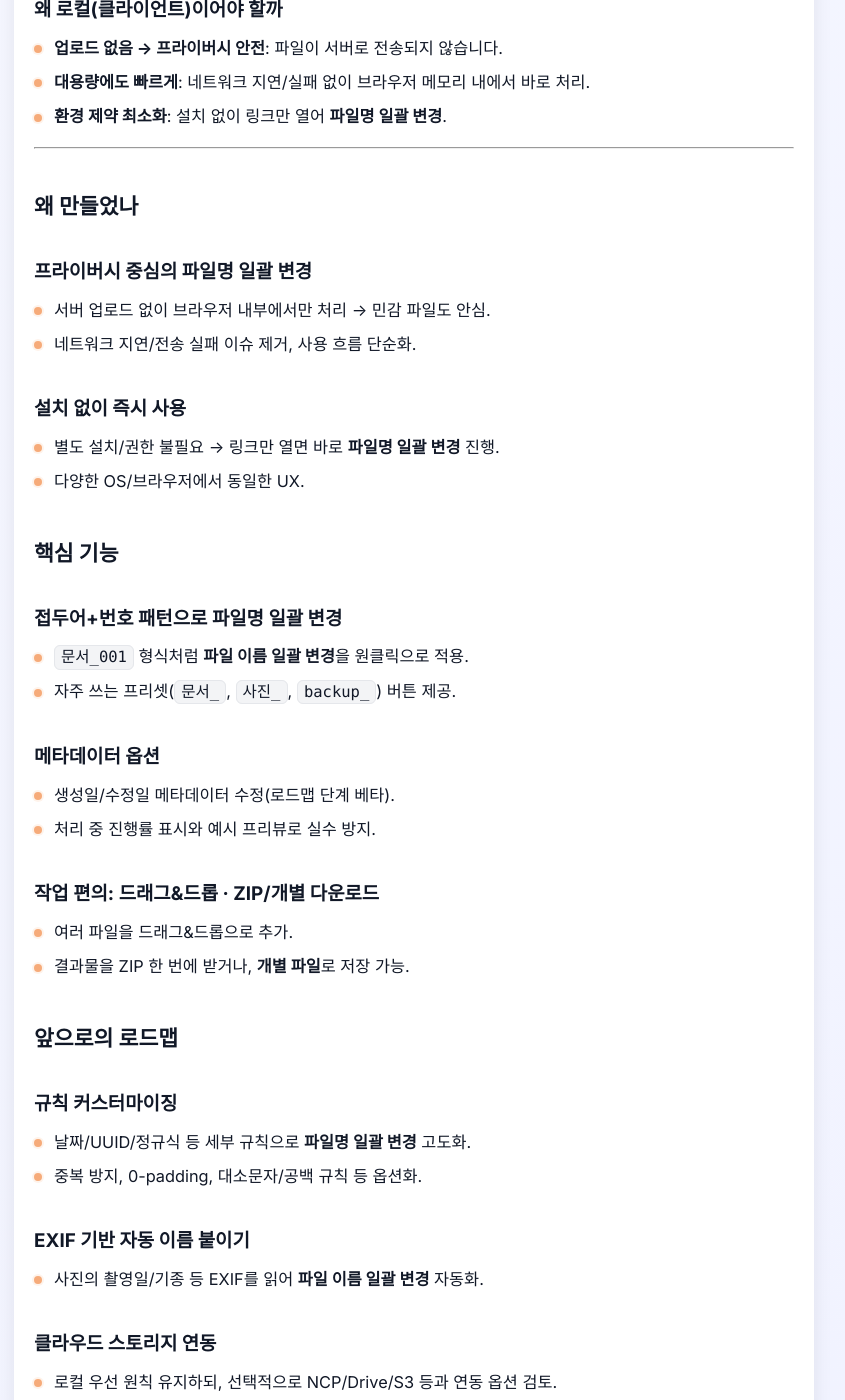
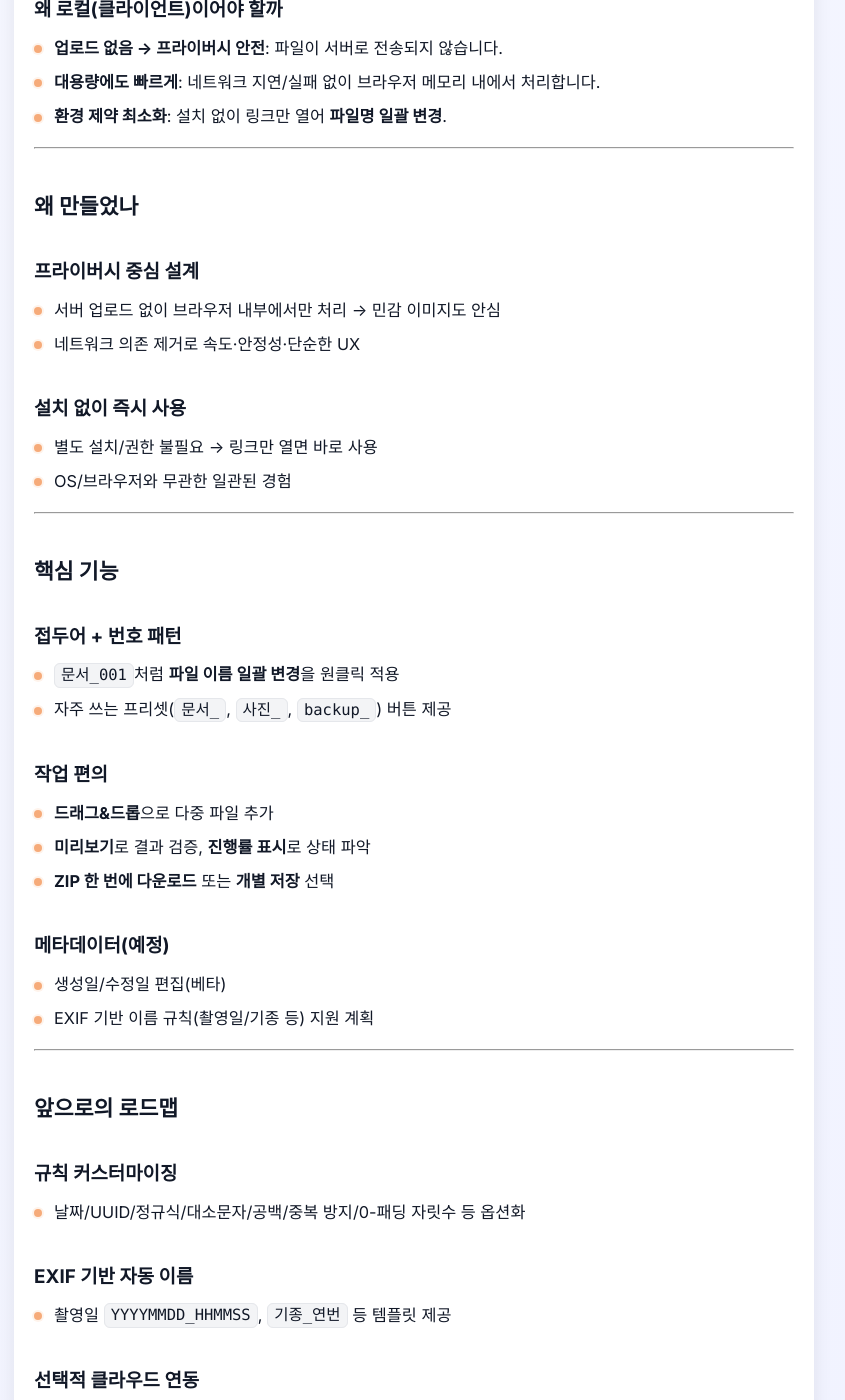
Before and after one commit to iiimaze/iiimaze.github.io, a Jekyll site: the page built from _posts/2025-08-25-hello-blog 0.md, in a window 1280 px wide and 1400 px high, scrolled down 1922 px. Shown: the whole window, without its empty margins (226-1071 px from the left). Built offline with Jekyll 4.4.1, drawn with Linux system fonts in a browser that asks for light colours; comment, search, counter and statistics services are not loaded; some of the changed text lies outside the part shown.

Commit message:
[fix] 포스팅 수정

```diff
--- a/_posts/2025-08-25-hello-blog copy 0.md
+++ b/_posts/2025-08-25-hello-blog 0.md
@@ -22,7 +22,6 @@
 toc: true
 ---
 
-<!-- 본문(이 포스트에만) 리스트 스타일: 사이트 공통 톤과 통일 -->
 <style>
   .post .post-content ul,
   .post .post-content ol{margin:.5rem 0 1rem;padding-left:1.25rem}
@@ -42,10 +41,10 @@
 
 ## Intro. 이미지 파일명, 왜 신경 쓸까?
 
-블로그를 운영하다 보면 한 번에 **수십 개의 이미지 파일명 일괄 변경**이 필요한 순간이 자주 옵니다.
-특히 네이버 기준으로, **이미지 파일명과 설명(alt/캡션)** 에 포함한 키워드가 노출 전략에 도움이 되기 때문에, 게시 전 **의도한 키워드로 파일 이름을 정리**해두면 결과가 달라집니다.
+블로그나 쇼핑몰을 운영하다 보면 한 번에 **수십 개의 이미지 파일명 일괄 변경**이 필요합니다.
+특히 네이버 기준으로 **이미지 파일명/설명(alt/캡션)** 의 키워드가 노출 전략에 영향을 주기 때문에, 게시 전 **의도한 키워드로 파일 이름을 정리**해 두면 결과가 달라집니다.
 
-<div class="note">📝 <strong>팁</strong> — 이미지 업로드 전, 파일명을 <code>키워드_001.jpg</code> 처럼 규칙적으로 맞춰두면 관리가 쉬워지고 검색 노출 맥락도 또렷해집니다.</div>
+<div class="note">📝 <strong>팁</strong> — 업로드 전 파일명을 <code>키워드_001.jpg</code>처럼 <strong>키워드 + 0-패딩 일련번호</strong>로 맞춰두면 관리가 쉬워지고 검색 맥락도 또렷해집니다.</div>
 
 ### 3단계 초간단 사용법(요약)
 
@@ -53,59 +52,63 @@
 2. **파일명 접두어 입력**(예: <code>서울맛집*</code>, <code>용인빵집*</code>, <code>제주여행\_</code>)
 3. **Enter** → 미리보기 확인 → **ZIP 다운로드** 또는 **개별 저장**
 
-> 귀찮아서 매번 건너뛰기 쉬운 작업이지만, 도구로 **원클릭 파일 이름 일괄 변경**을 해두면 포스팅 품질과 운영 효율이 확 달라집니다.
+> 귀찮아서 건너뛰기 쉬운 작업이지만, 도구로 **원클릭 파일 이름 일괄 변경**을 해두면 포스팅 품질과 운영 효율이 확 달라집니다.
 
 ### 왜 로컬(클라이언트)이어야 할까
 
 - **업로드 없음 → 프라이버시 안전**: 파일이 서버로 전송되지 않습니다.
-- **대용량에도 빠르게**: 네트워크 지연/실패 없이 브라우저 메모리 내에서 바로 처리.
+- **대용량에도 빠르게**: 네트워크 지연/실패 없이 브라우저 메모리 내에서 처리합니다.
 - **환경 제약 최소화**: 설치 없이 링크만 열어 **파일명 일괄 변경**.
 
 ---
 
 ## 왜 만들었나
 
-### 프라이버시 중심의 파일명 일괄 변경
+### 프라이버시 중심 설계
 
-- 서버 업로드 없이 브라우저 내부에서만 처리 → 민감 파일도 안심.
-- 네트워크 지연/전송 실패 이슈 제거, 사용 흐름 단순화.
+- 서버 업로드 없이 브라우저 내부에서만 처리 → 민감 이미지도 안심
+- 네트워크 의존 제거로 속도·안정성·단순한 UX
 
 ### 설치 없이 즉시 사용
 
-- 별도 설치/권한 불필요 → 링크만 열면 바로 **파일명 일괄 변경** 진행.
-- 다양한 OS/브라우저에서 동일한 UX.
+- 별도 설치/권한 불필요 → 링크만 열면 바로 사용
+- OS/브라우저와 무관한 일관된 경험
+
+---
 
 ## 핵심 기능
 
-### 접두어+번호 패턴으로 파일명 일괄 변경
+### 접두어 + 번호 패턴
 
-- `문서_001` 형식처럼 **파일 이름 일괄 변경**을 원클릭으로 적용.
-- 자주 쓰는 프리셋(`문서_`, `사진_`, `backup_`) 버튼 제공.
+- `문서_001`처럼 **파일 이름 일괄 변경**을 원클릭 적용
+- 자주 쓰는 프리셋(`문서_`, `사진_`, `backup_`) 버튼 제공
 
-### 메타데이터 옵션
+### 작업 편의
 
-- 생성일/수정일 메타데이터 수정(로드맵 단계 베타).
-- 처리 중 진행률 표시와 예시 프리뷰로 실수 방지.
+- **드래그&드롭**으로 다중 파일 추가
+- **미리보기**로 결과 검증, **진행률 표시**로 상태 파악
+- **ZIP 한 번에 다운로드** 또는 **개별 저장** 선택
 
-### 작업 편의: 드래그&드롭 · ZIP/개별 다운로드
+### 메타데이터(예정)
 
-- 여러 파일을 드래그&드롭으로 추가.
-- 결과물을 ZIP 한 번에 받거나, **개별 파일**로 저장 가능.
+- 생성일/수정일 편집(베타)
+- EXIF 기반 이름 규칙(촬영일/기종 등) 지원 계획
+
+---
 
 ## 앞으로의 로드맵
 
 ### 규칙 커스터마이징
 
-- 날짜/UUID/정규식 등 세부 규칙으로 **파일명 일괄 변경** 고도화.
-- 중복 방지, 0-padding, 대소문자/공백 규칙 등 옵션화.
+- 날짜/UUID/정규식/대소문자/공백/중복 방지/0-패딩 자릿수 등 옵션화
 
-### EXIF 기반 자동 이름 붙이기
+### EXIF 기반 자동 이름
 
-- 사진의 촬영일/기종 등 EXIF를 읽어 **파일 이름 일괄 변경** 자동화.
+- 촬영일 `YYYYMMDD_HHMMSS`, `기종_연번` 등 템플릿 제공
 
-### 클라우드 스토리지 연동
+### 선택적 클라우드 연동
 
-- 로컬 우선 원칙 유지하되, 선택적으로 NCP/Drive/S3 등과 연동 옵션 검토.
+- 로컬 우선 원칙 유지, 필요 시 NCP/Drive/S3 업로드 옵션 검토
 
 ---
 
@@ -113,7 +116,7 @@
 
 - 사용 가이드: [File Renamer 소개](/file-renamer-how-it-works)
 - 바로 실행: [파일명 일괄 변경기](/file-renamer)
-  <br>
-  {% comment %}
-  키워드 메모: 본문·헤딩 전반에 “파일명 일괄 변경 / 파일 이름 일괄 변경 / File Renamer”를 자연스럽게 분산 삽입(5회 이상).
-  {% endcomment %}
+
+{% comment %}
+키워드 메모: 본문·헤딩 전반에 “파일명 일괄 변경 / 파일 이름 일괄 변경 / File Renamer”를 자연스럽게 분산 삽입(5회 이상).
+{% endcomment %}
--- a/_posts/2025-08-25-hello-blog copy 1.md
+++ /dev/null
@@ -1,97 +0,0 @@
----
-layout: post
-title: "File Renamer 출시 기록.1"
-date: 2025-08-25
-last_modified_at: 2025-08-27
-author: MIL
-thumbnail: /assets/img/posts/cover.jpg
-categories: [it]
-summary: "브라우저 100% 로컬에서 동작하는 파일명 일괄 변경 도구의 시작과 배경, 핵심 기능, 로드맵을 공유합니다."
-description: "File Renamer 출시 기록 1편. 브라우저에서 100% 로컬로 실행되는 파일명 일괄 변경 도구의 배경, 핵심 기능, ZIP/개별 다운로드, 메타데이터, EXIF 계획을 정리합니다."
-tags:
-  [
-    "파일명 일괄 변경",
-    "파일 이름 일괄 변경",
-    "File Renamer",
-    "ZIP 다운로드",
-    "로컬 실행",
-    "EXIF",
-  ]
-keywords: "파일명 일괄 변경, 파일 이름 일괄 변경, File Renamer, ZIP 다운로드, 로컬 실행, EXIF"
-comments: true
-toc: true
----
-
-<!-- 본문(이 포스트에만) 리스트/노트 스타일: 1편과 동일하게 통일 -->
-<style>
-  .post .post-content ul,.post .post-content ol{margin:.5rem 0 1rem;padding-left:1.25rem}
-  .post .post-content ul{list-style:none;padding-left:0}
-  .post .post-content ul li{position:relative;padding-left:1.25rem;margin:.35rem 0;line-height:1.75}
-  .post .post-content ul li::before{content:"";position:absolute;left:0;top:.7em;width:.5rem;height:.5rem;border-radius:50%;background:#f6ab7a;box-shadow:0 0 0 2px rgba(246,171,122,.15)}
-  .post .post-content li>ul{margin-top:.3rem}
-  .post .post-content li>ul li::before{width:.45rem;height:.45rem;top:.75em;opacity:.9}
-  .post .post-content ol{list-style:decimal;padding-left:1.25rem}
-  .post .post-content ol li{margin:.35rem 0;line-height:1.75}
-  .post .note{border:1px solid #e5e7eb;border-radius:10px;background:#fff;padding:12px 14px;margin:12px 0}
-</style>
-
-> 블로그/쇼핑몰 운영을 하다 보면 **이미지 파일명 일괄 변경**이 꼭 필요할 때가 있습니다.
-> 데스크톱 설치 없이, **100% 로컬 실행**으로 개인정보 걱정 없이 빠르게 정리하는 **File Renamer**의 첫 번째 기록입니다.
-> 👉 [파일명 일괄 변경기 바로 사용하기](/file-renamer)
-
-## 왜 만들었나
-
-### 프라이버시 중심의 파일명 일괄 변경
-
-- **서버 업로드 없음**: 브라우저 내부에서만 처리 → 민감 파일도 안심.
-- 네트워크 지연/전송 실패 제거, 사용 흐름 단순화.
-
-### 설치 없이 즉시 사용
-
-- 별도 설치/권한 불필요 → 링크만 열면 바로 **파일명 일괄 변경** 진행.
-- 다양한 OS/브라우저에서 동일한 UX.
-
-<div class="note">📝 <strong>팁</strong> — 이미지 업로드 전, 파일명을 <code>키워드_001.jpg</code>처럼 규칙화하면 관리/노출 전략에 유리합니다.</div>
-
-## 핵심 기능
-
-### 접두어+번호 패턴으로 파일명 일괄 변경
-
-- `문서_001` 형식처럼 **파일 이름 일괄 변경**을 원클릭으로 적용.
-- 자주 쓰는 프리셋(`문서_`, `사진_`, `backup_`) 버튼 제공.
-
-### 메타데이터 옵션
-
-- 생성일/수정일 메타데이터 수정(로드맵 단계 베타).
-- 진행률 표시와 예시 프리뷰로 실수 방지.
-
-### 작업 편의: 드래그&드롭 · ZIP/개별 다운로드
-
-- 여러 파일을 드래그&드롭으로 추가.
-- 결과물을 ZIP 한 번에 받거나, **개별 파일**로 저장 가능.
-
-## 앞으로의 로드맵
-
-### 규칙 커스터마이징
-
-- 날짜/UUID/정규식 등 세부 규칙으로 **파일명 일괄 변경** 고도화.
-- 중복 방지, 0-padding, 대소문자/공백 규칙 등 옵션화.
-
-### EXIF 기반 자동 이름 붙이기
-
-- 사진의 촬영일/기종 등 EXIF를 읽어 **파일 이름 일괄 변경** 자동화.
-
-### 클라우드 스토리지 연동
-
-- 로컬 우선 원칙 유지하되, 선택적으로 NCP/Drive/S3 등과 연동 옵션 검토.
-
----
-
-### 참고 & 링크
-
-- 사용 가이드: [File Renamer 소개](/file-renamer-how-it-works)
-- 바로 실행: [파일명 일괄 변경기](/file-renamer)
-
-{% comment %}
-키워드 메모(비노출): 본문/헤딩에 “파일명 일괄 변경 / 파일 이름 일괄 변경 / File Renamer”를 5회 이상 자연 분산.
-{% endcomment %}
--- /dev/null
+++ b/_posts/2025-08-26-hello-blog 1.md
@@ -0,0 +1,96 @@
+---
+layout: post
+title: "File Renamer 출시 기록 .1"
+date: 2025-08-27
+last_modified_at: 2025-08-29
+author: MIL
+thumbnail: /assets/img/posts/cover.jpg
+categories: [it]
+summary: "아키텍처, 이름 규칙, UX, 에러 방지와 보안까지 — File Renamer의 기술 메모를 공개합니다."
+description: "브라우저 100% 로컬 실행을 기반으로 한 File Renamer의 기술 설계. 이름 규칙, 정렬 안정성, ZIP/개별 다운로드 흐름, 메타데이터/EXIF 로드맵, 성능/보안 체크리스트와 릴리스 노트를 정리합니다."
+tags:
+  [
+    "파일명 일괄 변경",
+    "파일 이름 일괄 변경",
+    "File Renamer",
+    "ZIP 다운로드",
+    "로컬 실행",
+    "정규식",
+    "EXIF",
+  ]
+keywords: "파일명 일괄 변경, 파일 이름 일괄 변경, File Renamer, ZIP 다운로드, 로컬 실행, 정규식, EXIF"
+comments: true
+toc: true
+---
+
+<style>
+  .post .post-content ul,
+  .post .post-content ol{margin:.5rem 0 1rem;padding-left:1.25rem}
+  .post .post-content ul{list-style:none;padding-left:0}
+  .post .post-content ul li{position:relative;padding-left:1.25rem;margin:.35rem 0;line-height:1.75}
+  .post .post-content ul li::before{content:"";position:absolute;left:0;top:.7em;width:.5rem;height:.5rem;border-radius:50%;background:#f6ab7a;box-shadow:0 0 0 2px rgba(246,171,122,.15)}
+  .post .post-content li > ul{margin-top:.3rem}
+  .post .post-content li > ul li::before{width:.45rem;height:.45rem;top:.75em;opacity:.9}
+  .post .post-content ol{list-style:decimal;padding-left:1.25rem}
+  .post .post-content ol li{margin:.35rem 0;line-height:1.75}
+  .post .note{border:1px solid #e5e7eb;border-radius:10px;background:#fff;padding:12px 14px;margin:12px 0}
+</style>
+
+> **출시 기록 .0**이 “왜/무엇”을 다뤘다면, 이 글은 **어떻게**를 다룹니다.
+> 브라우저에서 **100% 로컬 실행**으로 동작하는 **File Renamer**의 내부 동작과 기술적 의사결정을 정리했습니다.
+
+## 아키텍처 개요
+
+- **전면 로컬 처리**: File/Blob API로 이름을 재조합하고, 저장 시 **ZIP**(선택) 또는 **개별 파일** 다운로드
+- **네트워크 의존 제거**: 업로드·서버 통신 제거 → **속도/안정성/프라이버시** 동시 달성
+- **확장자 보존**: 원본 확장자를 유지하고 **파일 이름만** 변경
+
+## 이름 생성 규칙
+
+- **접두어 + 0-패딩 일련번호 + 확장자**
+- **정렬 안정성**: 파일 추가 순서(또는 사용자가 지정한 기준)를 고정해 예측 가능한 결과 보장
+- **충돌 방지**: 예상 중복 시 번호 증가/사전 경고로 안전하게 처리
+
+<div class="note">🔎 <strong>검증 팁</strong> — 저장 전 미리보기에서 중복/누락/정렬 오류를 반드시 확인하세요.</div>
+
+## UX 세부
+
+- **프리뷰**: 변경 전/후 파일명을 한 화면에서 비교
+- **프리셋 버튼**: `문서_`, `사진_`, `backup_` 등 자주 쓰는 접두어를 원클릭 삽입
+- **상태 표시**: 진행률·완료 건수 등 즉시 피드백
+- **저장 옵션**: ZIP 묶음(일괄 다운로드) 또는 개별 저장(선택) 지원
+
+## 에러 방지와 제약
+
+- **메모리 한계**: 초대형 작업은 **분할 처리** 권장(브라우저 메모리 제약)
+- **파일 시스템 정책**: 금지 문자/최대 길이 등 OS·브라우저 제약 준수
+- **취소/재시도 안전성**: 작업 취소해도 원본 파일은 변하지 않음
+
+## 성능/보안 체크리스트
+
+- **성능**: 썸네일·프리뷰 최소화, 스트리밍 ZIP 생성으로 UI 지연 방지
+- **보안/프라이버시**: 외부 전송/서버 보관 없음, 세션 종료 시 데이터 정리
+- **책임 범위**: 다운로드 후의 저장·보관은 사용자 책임
+
+## 릴리스 노트
+
+- **MVP**
+  - 접두어+일련번호 규칙, 프리셋 버튼
+  - 드래그&드롭, 미리보기, ZIP/개별 저장
+- **차기 예정**
+  - 정규식 치환/날짜 템플릿, 0-패딩 자릿수 선택
+  - 금지 문자 자동 정정·중복 방지 옵션
+  - **EXIF 기반 자동 이름**(촬영일/기종), **메타데이터 편집(베타)**
+
+## 앞으로의 계획(요약 로드맵)
+
+- **규칙 커스터마이징** 강화: 날짜/UUID/대소문자/공백/중복 방지 등
+- **EXIF 템플릿**: `YYYYMMDD_HHMMSS`, `기종_연번` 등 프리셋 제공
+- **선택적 클라우드 연동**: 로컬 우선 원칙 유지하되 NCP/Drive/S3 업로드 옵션 검토
+
+---
+
+### 참고 & 링크
+
+- 사용 가이드: [File Renamer 소개](/file-renamer-how-it-works)
+- 바로 실행: [파일명 일괄 변경기](/file-renamer)
```
